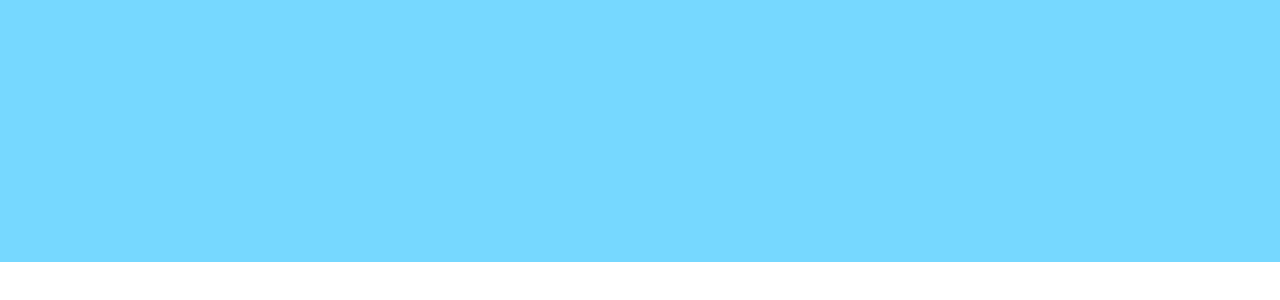
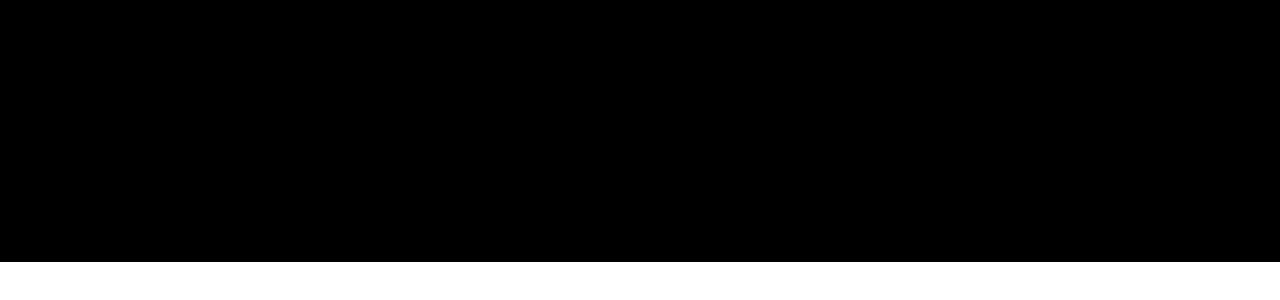
Before and after one commit to LandonArdeneaux/Landonardeneaux.github.io, a plain HTML site: page projects/platformer/index.html in a window 1280 px wide. Shown: the part 488-788 px from the top of the page. Drawn offline with nearby package versions, Linux system fonts and the light colour scheme.

Commit message:
<message about commit>

```diff
--- a/projects/platformer/platformer.css
+++ b/projects/platformer/platformer.css
@@ -3,7 +3,7 @@ body {
 }
 
 canvas {
-  background-color: rgb(118, 216, 255);
+  background-color: rgb(0, 0, 0);
 }
 
 img {
```
